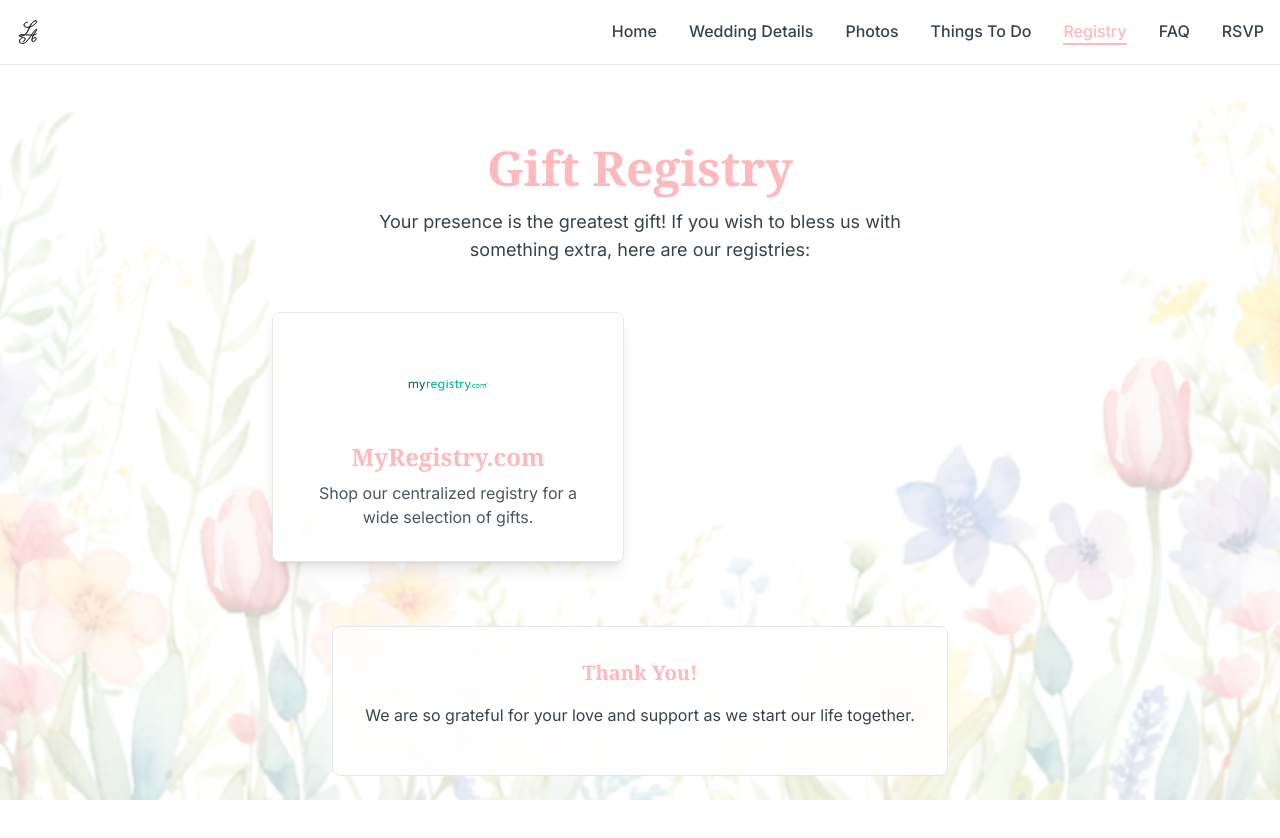
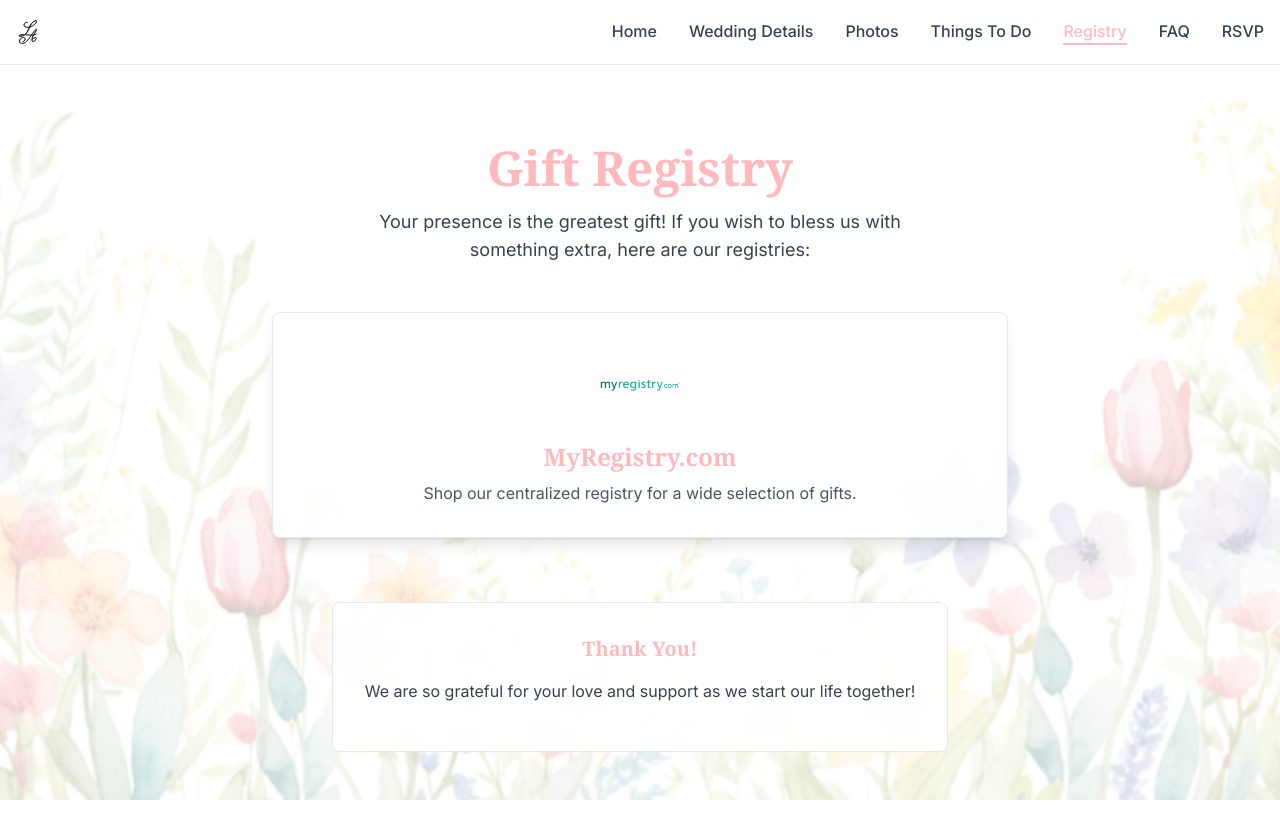
Before and after one commit to alexthoden/wedding-website, a React (Vite) app: page /registry in a window 1280 px wide. Shown: the top 838 px of the page. Built offline with nearby package versions, Linux system fonts and the light colour scheme.

Commit message:
hotel info

```diff
--- a/src/pages/Registry.tsx
+++ b/src/pages/Registry.tsx
@@ -36,7 +36,7 @@ const Registry = () => {
             Your presence is the greatest gift! If you wish to bless us with something extra, here are our registries:
           </p>
         </div>
-        <div className="grid grid-cols-1 md:grid-cols-2 gap-8">
+        <div className="grid grid-cols-1 md:grid-cols-1 gap-8">
           {registries.map((reg) => (
             <a
               key={reg.name}
@@ -57,7 +57,7 @@ const Registry = () => {
           <div className="bg-white/90 backdrop-blur-sm rounded-lg p-8 border border-wedding-peach inline-block">
             <h3 className="font-serif text-xl font-semibold text-wedding-coral mb-4">Thank You!</h3>
             <p className="text-gray-700 mb-4">
-              We are so grateful for your love and support as we start our life together.
+              We are so grateful for your love and support as we start our life together!
             </p>
           </div>
         </div>
```
